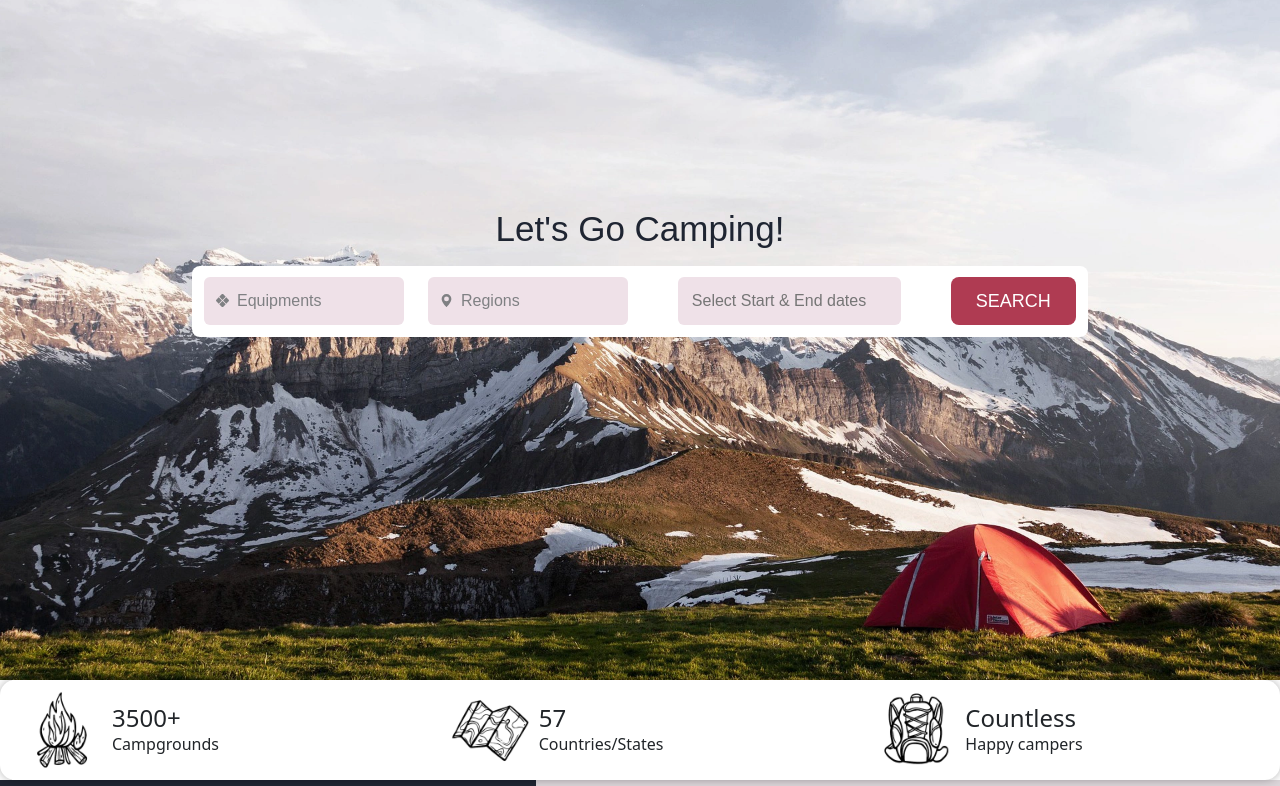
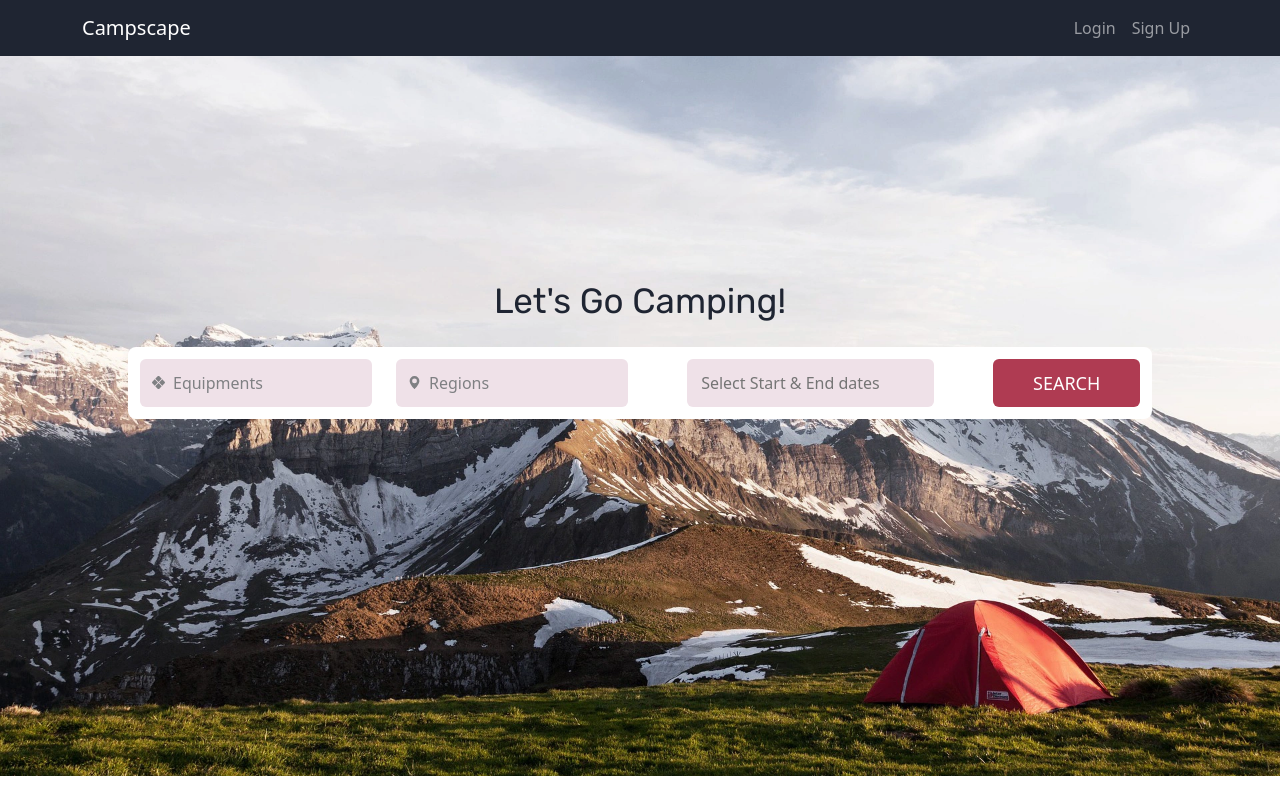
Before and after one commit to kachunone/campsite-booking-web-frontend, a React (Create React App) app: page /landing in a window 1280 px wide. Shown: the top 786 px of the page. Built offline with nearby package versions, Linux system fonts and the light colour scheme.

Commit message:
improved RWD for the landing page

```diff
--- a/public/index.html
+++ b/public/index.html
@@ -25,6 +25,8 @@
       Learn how to configure a non-root public URL by running `npm run build`.
     -->
     <title>React App</title>
+    <link href="https://fonts.googleapis.com/css2?family=Rubik:ital,wght@0,300;0,400;1,700&display=swap" rel="stylesheet">
+    <link rel="stylesheet" href="https://fonts.googleapis.com/css2?family=Material+Symbols+Outlined:opsz,wght,FILL,GRAD@20..48,100..700,0..1,-50..200" />
   </head>
   <body>
     <noscript>You need to enable JavaScript to run this app.</noscript>
--- a/src/App.tsx
+++ b/src/App.tsx
@@ -5,13 +5,12 @@ import Booking from "./pages/Booking/booking";
 import NavLinks from "./shared/components/NavLinks";
 import "bootstrap/dist/css/bootstrap.min.css";
 
-import logo from "./logo.svg";
 import "./App.css";
 
 function App(): JSX.Element {
   return (
     <BrowserRouter>
-      {/* <NavLinks /> */}
+      <NavLinks />
       <Routes>
         <Route path="/landing" element={<Home />}></Route>
         <Route path="/choosing" element={<Choosing />}></Route>
--- a/src/index.css
+++ b/src/index.css
@@ -1,10 +1,11 @@
 body {
   margin: 0;
-  font-family: -apple-system, BlinkMacSystemFont, 'Segoe UI', 'Roboto', 'Oxygen',
+  /* font-family: -apple-system, BlinkMacSystemFont, 'Segoe UI', 'Roboto', 'Oxygen',
     'Ubuntu', 'Cantarell', 'Fira Sans', 'Droid Sans', 'Helvetica Neue',
-    sans-serif;
+    sans-serif; */
   -webkit-font-smoothing: antialiased;
   -moz-osx-font-smoothing: grayscale;
+  font-family: "rubik", Arial, Helvetica, sans-serif;
 }
 
 code {
--- a/src/pages/Landing/components/SearchBar.css
+++ b/src/pages/Landing/components/SearchBar.css
@@ -1,8 +1,7 @@
 .search-bar {
-    width: 70vw;
+    width: 80vw;
     background-color: white;
     border-radius: 8px;
-    /* background-color: #EE002E; */
 }
 
 .search-btn {
@@ -11,7 +10,7 @@
     font-size: large;
     font-weight: 500;
     border-style: none;
-    border-radius: 8px;
+    border-radius: 6px;
     width: 100%;
     height: 3rem;
 }
@@ -21,11 +20,9 @@
 .equipments-container,
 .btn-container {
     border-radius: 6px;
-    /* background-color: #42c1a6; */
-    padding-top: 0.705rem;
-    padding-bottom: 0.705rem;
+    padding: 12px;
+
 }
-
 #date-picker {
     height: 2.25rem;
 }
--- a/src/pages/Landing/landing.css
+++ b/src/pages/Landing/landing.css
@@ -1,62 +1,45 @@
+.landing-container p,
+.landing-container h1,
+.landing-container h2,
+.landing-container h3,
+.landing-container h4,
+.landing-container h5
+{
+  font-family: "rubik", Arial, Helvetica, sans-serif;
+}
+
 .main {
     background-image: url("../../assets/images/landing-img/img-bg.png");
     background-position: center;
     background-repeat: no-repeat;
     background-size: cover;
-    height: 85vh;
-    font-family: "rubik", Arial, Helvetica, sans-serif;
-    /* position: relative; */
-    /* width: 100vw; */
-
+    height: 45rem;
 }
 
 .main-container {
-  /* background-color:rgba(221, 37, 37, 0.3); */
-  /* position: absolute; */
+  /* background-color: #af3b52; */
+  margin-top: 14rem;
   display: flex;
   flex-direction: column;
+  text-align: center;
   align-items: center;
-  /* justify-content: center; */
 }
 
-.main-container > div {
-  text-align: center;
-  margin-top: 13rem;
-}
-
-.my-4 {
-  margin-top: 30rem;
-}
-
-.main h1 {
+.main-container h1 {
    color: #1F2532;
    font-size: 35px;
    font-weight: 400;
-   margin-bottom: 1rem;
+   margin-bottom: 25px;
 }
 
 .promo-bar-container {
-  position: relative;
-  /* background-color: #dcd5d9; */
-  /* width: 100vw; */
-  /* height: 7rem; */
-  margin-top: -50px;
-  /* border-radius: 15px;
-  box-shadow: 0px 0px 10px 0px rgba(0, 0, 0, 0.3); */
-
-  /* display: flex; */
-  /* justify-content: space-evenly; */
-  /* gap: 100px; */
-  /* align-items: center; */
+  display: flex;
   justify-content: center;
+  align-items: center;
 }
 
 .promo-bar {
-  background-color: white;
-  /* margin: 2rem; */
-  width: 70vw;
-  border-radius: 15px;
-  box-shadow: 0px 0px 10px 0px rgba(0, 0, 0, 0.3);
+  width: 75vw;
 }
 
 .promo-bar img {
@@ -68,7 +51,6 @@
   /* background-color: aqua; */
   display: flex;
   /* margin: 2rem; */
-
 }
 
 .bar-item-container h4,
@@ -89,12 +71,13 @@
 .intro-container {
   display: flex;
   grid-template-columns: 50% 50%;
+  z-index: 1;
 }
 
 .left-side {
   background-color: #1F2532;
   width: 100vw;
-  height: 42rem;
+  height: 45rem;
   margin-top: -3.5rem;
   display: flex;
   align-items: center;
@@ -135,7 +118,7 @@
 .right-side {
   background-color: #dcd5d9;
   width: 100vw;
-  height: 42rem;
+  height: 45rem;
   margin-top: -3.5rem;
   display: flex;
   align-items: center;
@@ -145,7 +128,7 @@
 .img-container {
   /* background-color: #7d5569; */
   display: grid;
-  width: 45rem;
+  width: 40rem;
   margin-top: 5rem;
 }
 
--- a/src/pages/Landing/landing.tsx
+++ b/src/pages/Landing/landing.tsx
@@ -17,20 +17,19 @@ import { Col, Row, Container } from "react-bootstrap";
 
 const Landing: React.FC = () => {
   return (
-    <Container fluid>
+    <Container fluid className="landing-container">
       <Row className="main">
-        <Col className="main-container">
-          <div>
+        <Col className="gx-0">
+          <div className="main-container">
             <h1>Let's Go Camping!</h1>
-            <div className="search-bar-container">
-              <SearchBar />
-            </div>
+            <SearchBar />
           </div>
         </Col>
       </Row>
-      <Row className="promo-bar-container">
-        <div className="promo-bar">
-          <Row>
+
+      <Row>
+        <Col className="promo-bar-container">
+          <Row className="promo-bar">
             <Col xs={12} md={12} lg={4} className="bar-item-container">
               <img src={campFireIcon} alt="" />
               <div className="text-container">
@@ -53,8 +52,9 @@ const Landing: React.FC = () => {
               </div>
             </Col>
           </Row>
-        </div>
+        </Col>
       </Row>
+
       <Row className="intro-container">
         <Col className="left-side">
           <div className="left-content">
--- a/src/shared/components/NavLinks.css
+++ b/src/shared/components/NavLinks.css
@@ -1,25 +1,3 @@
-.nav-links {
-    list-style: none;
-    position: fixed;
-    top: 0;
-    left: 0;
-    right: 0;
-    margin: 0;
-    padding: 0;
-    width: 100%;
-    height: 3rem;
-    display: flex;
-    flex-direction: row;
-    justify-content: flex-end;
-    align-items: center;
-    background-color: #1F2532;
-    z-index: 999;
-    font-family: "rubik", Arial, Helvetica, sans-serif;
+.navbar {
+    background: #1F2532;
 }
-
-.nav-links a {
-    margin: 3rem;
-    color: white;
-    text-decoration-line: none;
-    font-size: larger;
-}
--- a/src/shared/components/NavLinks.tsx
+++ b/src/shared/components/NavLinks.tsx
@@ -1,32 +1,23 @@
 import React from "react";
-import { NavLink } from "react-router-dom";
-
+import Container from "react-bootstrap/Container";
+import Nav from "react-bootstrap/Nav";
+import Navbar from "react-bootstrap/Navbar";
 import "./NavLinks.css";
 
 const NavLinks: React.FC = () => {
   return (
-    <ul className="nav-links">
-      <li>
-        <NavLink end to="/landing">
-          Home
-        </NavLink>
-      </li>
-      <li>
-        <NavLink end to="/choosing">
-          Campgrounds
-        </NavLink>
-      </li>
-      <li>
-        <NavLink end to="/landing">
-          Login
-        </NavLink>
-      </li>
-      <li>
-        <NavLink end to="/landing">
-          Sign up
-        </NavLink>
-      </li>
-    </ul>
+    <Navbar collapseOnSelect expand="lg" variant="dark" className="navbar">
+      <Container>
+        <Navbar.Brand href="#home">Campscape</Navbar.Brand>
+        <Navbar.Toggle aria-controls="responsive-navbar-nav" />
+        <Navbar.Collapse id="responsive-navbar-nav">
+          <Nav className="ms-auto">
+            <Nav.Link href="#login">Login</Nav.Link>
+            <Nav.Link href="#signup">Sign Up</Nav.Link>
+          </Nav>
+        </Navbar.Collapse>
+      </Container>
+    </Navbar>
   );
 };
 
```
